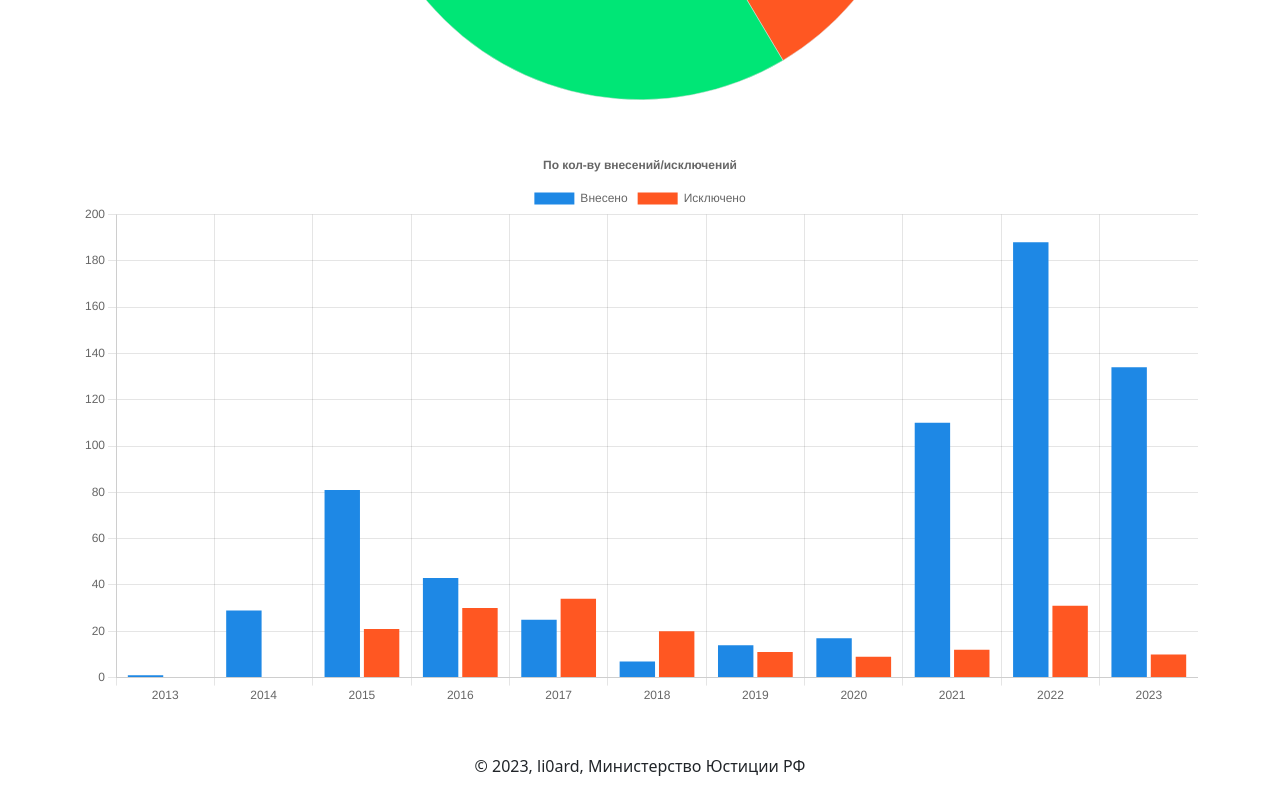
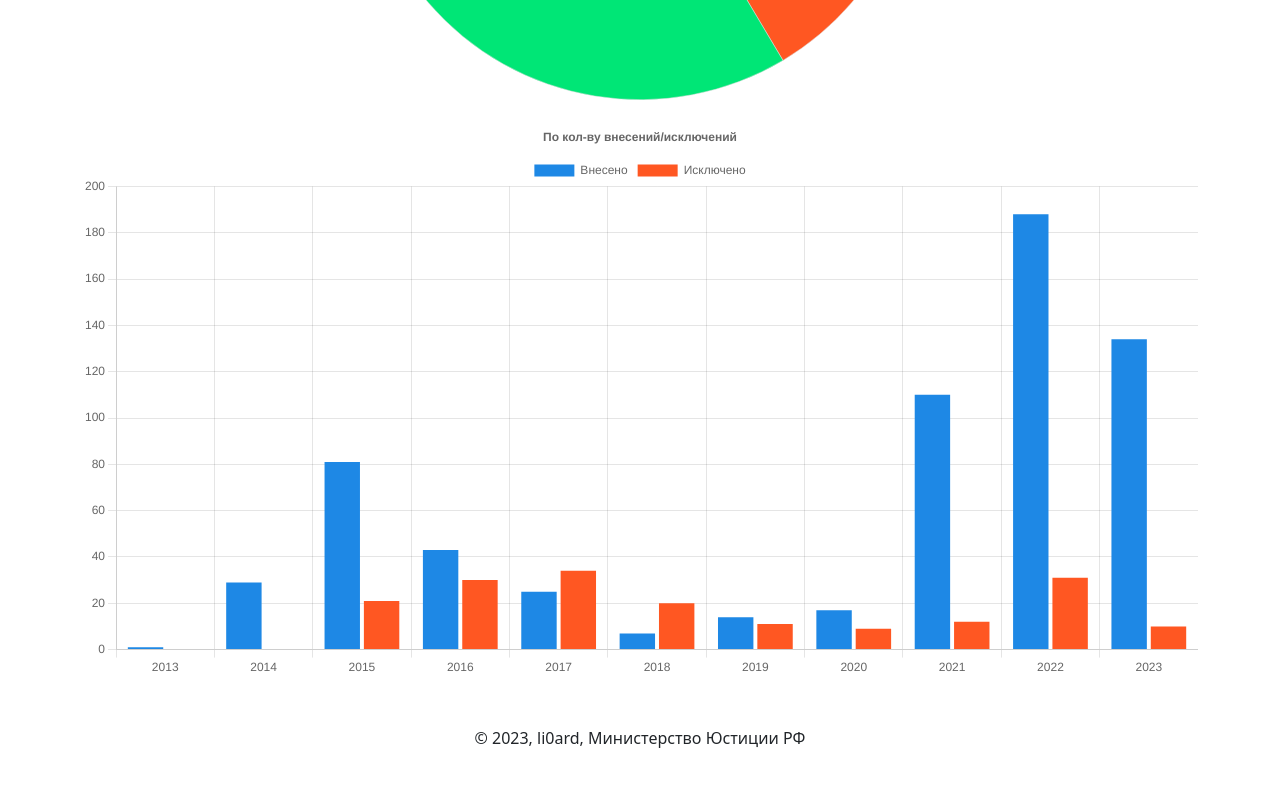
Before and after one commit to li0ard/registry-of-foreign-agents, a plain HTML site: page stats.html in a window 1280 px wide. Shown: the part 620-1422 px from the top of the page. After the commit the page ends 1394 px from the top, so only its background shows below. Drawn offline with nearby package versions, Linux system fonts and the light colour scheme.

Commit message:
Update stats.html

```diff
--- a/stats.html
+++ b/stats.html
@@ -28,9 +28,7 @@
 					<canvas aria-label="По типу агента" role="img" id="type"></canvas>
 				</center>
 			</div>
-			<br>
-			<br>
-			<div class="row">
+			<div style="margin-top: 20px;" class="row">
 				<center>
 					<canvas aria-label="Кол-во включений и исключений по годам" role="img" id="years"></canvas>
 				</center>
```
